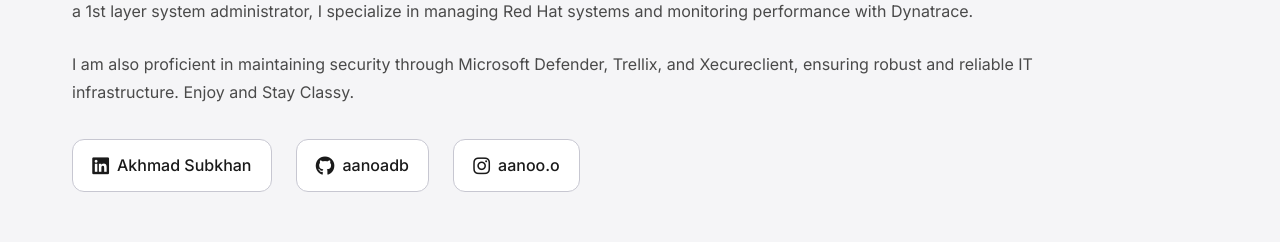
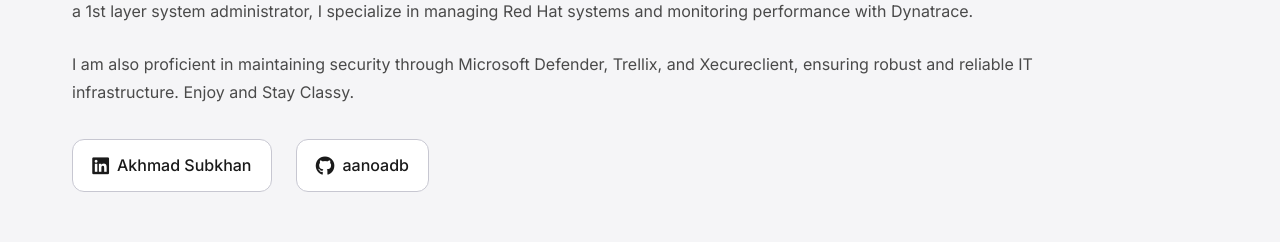
Before and after one commit to aanoadb/aano-newportf, a plain HTML site: page index.html in a window 1280 px wide. Shown: the part 1040-1282 px from the top of the page. Drawn offline with Linux system fonts and the light colour scheme; files whose address does not match are found by name.

Commit message:
update 10 june 2026 2

```diff
--- a/index.html
+++ b/index.html
@@ -233,10 +233,6 @@
                     <a href="https://github.com/aanoadb" target="_blank" rel="noopener noreferrer" class="social-link-labeled">
                         <i class="fab fa-github"></i>
                         <span>aanoadb</span>
-                    </a>
-                    <a href="https://instagram.com/aanoo.o" target="_blank" rel="noopener noreferrer" class="social-link-labeled">
-                        <i class="fab fa-instagram"></i>
-                        <span>aanoo.o</span>
                     </a>
                 </div>
             </div>
```
